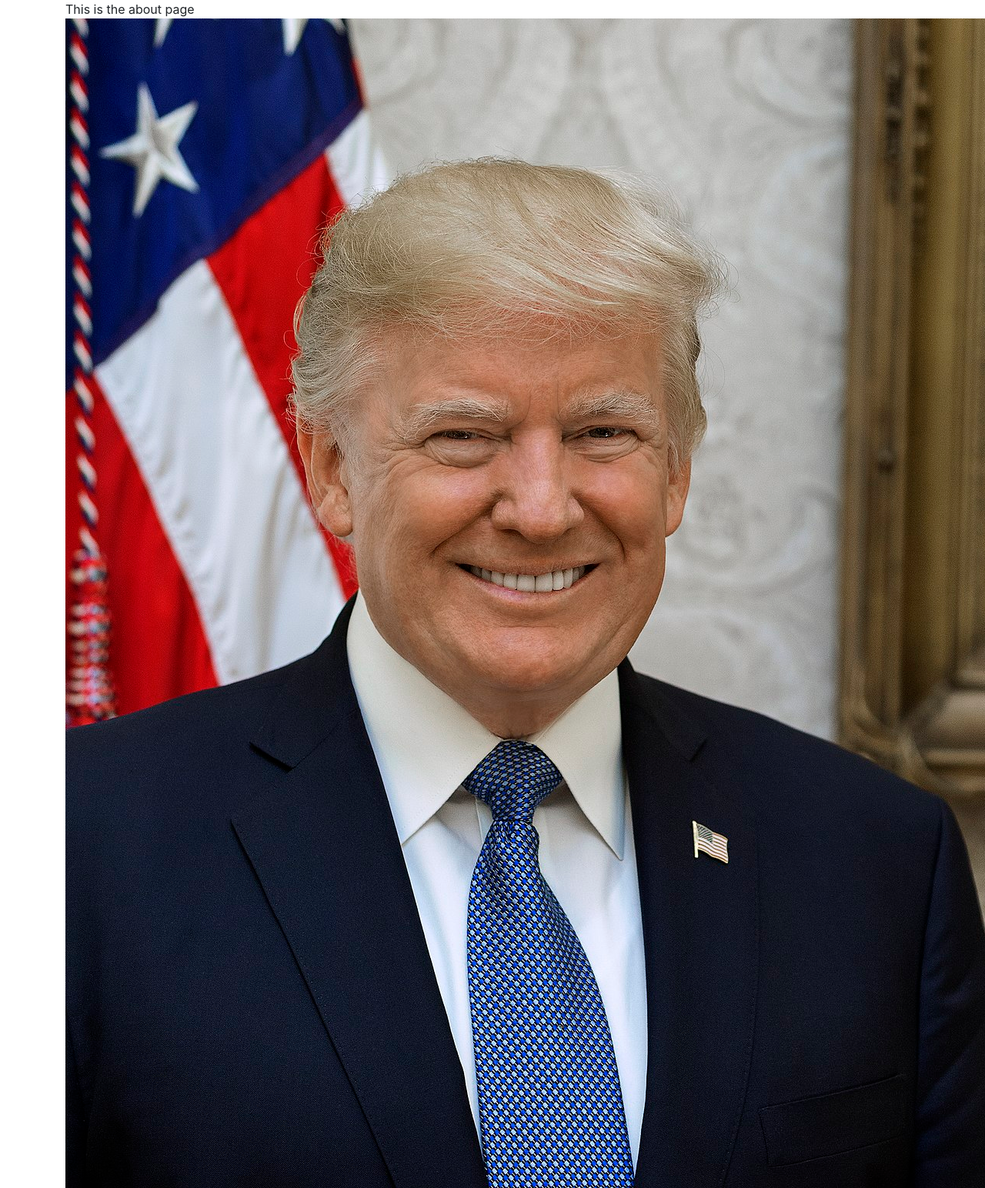
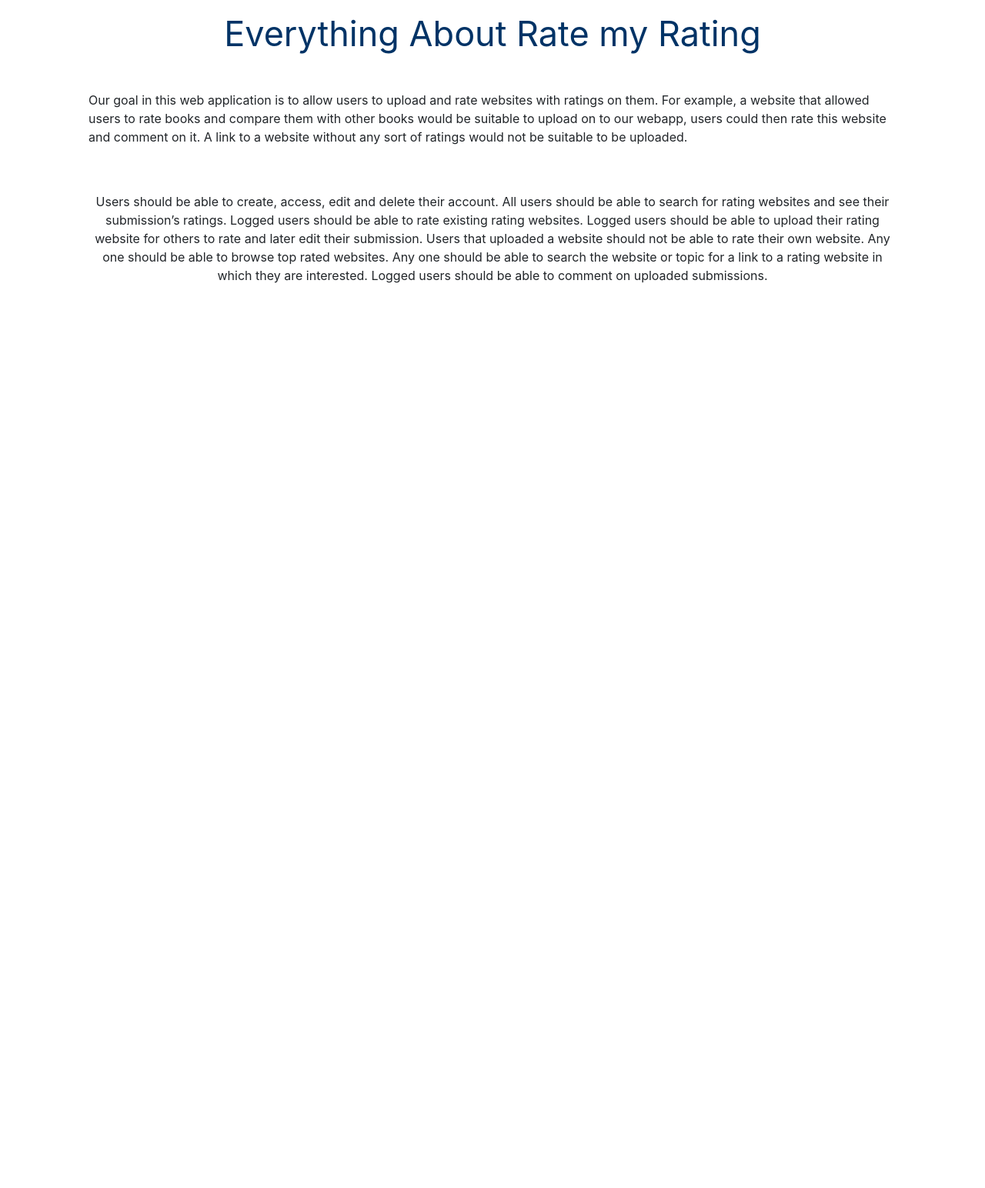
Before and after one commit to EerikSaksi/rate_my_rating, a Django app: page /about/ in a window 1280 px wide. Shown: the part 56-1600 px from the top of the page at 77% size. After the commit the page ends 424 px from the top, so only its background shows below. Run offline with Django 3.2, Linux system fonts and the light colour scheme; some libraries are stand-ins or nearby versions.

Commit message:
About Page
click on title will show the gargantuan face of Turmp

```diff
--- a/templates/webapp/about.html
+++ b/templates/webapp/about.html
@@ -7,10 +7,34 @@
 
 {% block body_block %}
 
-    This is the about page
+    <div class="aboutContainer">
 
-    <br/>
+        <div class="aboutHeading" onclick="onClick()">
+            Everything About Rate my Rating
+        </div>
 
-    <img src="{% static "Secretimage.jpg" %}" alt="Secretimage"/>
+        <div class="whatDoWeDo">
+            Our goal in this web application is to allow users to upload and rate websites with ratings on them.
+            For example, a website that allowed users to rate books and compare them with other books would be suitable to upload on to our webapp, users could then rate this website and comment on it.
+            A link to a website without any sort of ratings would not be suitable to be uploaded.
+        </div>
+
+        <div class="photo" id="displayOnClick" style="display:none">
+            <img id="MrPresident"src="{% static "Secretimage.jpg" %}" alt="Secretimage"/>
+        </div>
+
+        <div class="description">
+            Users should be able to create, access, edit and delete their account.
+            All users should be able to search for rating websites and see their submission’s ratings.
+            Logged users should be able to rate existing rating websites.
+            Logged users should be able to upload their rating website for others to rate and later edit their submission.
+            Users that uploaded a website should not be able to rate their own website.
+            Any one should be able to browse top rated websites.
+            Any one should be able to search the website or topic for a link to a rating website in which they are interested.
+            Logged users should be able to comment on uploaded submissions.
+
+        </div>
+
+    </div>
 
 {% endblock %}
--- a/templates/webapp/base.html
+++ b/templates/webapp/base.html
@@ -6,6 +6,52 @@
         <link rel="stylesheet" href="https://stackpath.bootstrapcdn.com/bootstrap/4.3.1/css/bootstrap.min.css"
             integrity="sha384-ggOyR0iXCbMQv3Xipma34MD+dH/1fQ784/j6cY/iJTQUOhcWr7x9JvoRxT2MZw1T"
             crossorigin="anonymous">
+
+        <style>
+            .aboutContainer{
+                display: flex;
+                flex-flow: row wrap;
+                justify-content: space-around;
+            }
+            .aboutContainer > * {
+                padding: 10px;
+            }
+            .aboutHeading{
+                color: #003366;
+                font-size: 45px;
+            }
+            .whatDoWeDo{
+                text-align: left;
+                margin: 20px;
+            }
+            .description{
+                text-align: center;
+                margin: 20px;
+            }
+            #MrPresident{
+                width: 100%;
+                height: 100%;
+            }
+            .photo{
+                display: flex;
+                flex-direction: row;
+                justify-content: center;
+                margin-left: 20px;
+                margin-right: 20px;
+            }
+        </style>
+
+        <script>
+            function onClick() {
+                var x = document.getElementById("displayOnClick");
+                if (x.style.display === "none") {
+                    x.style.display = "block";
+                } else {
+                    x.style.display = "none";
+                }
+            }
+        </script>
+
     </head>
 
     <title>
```
